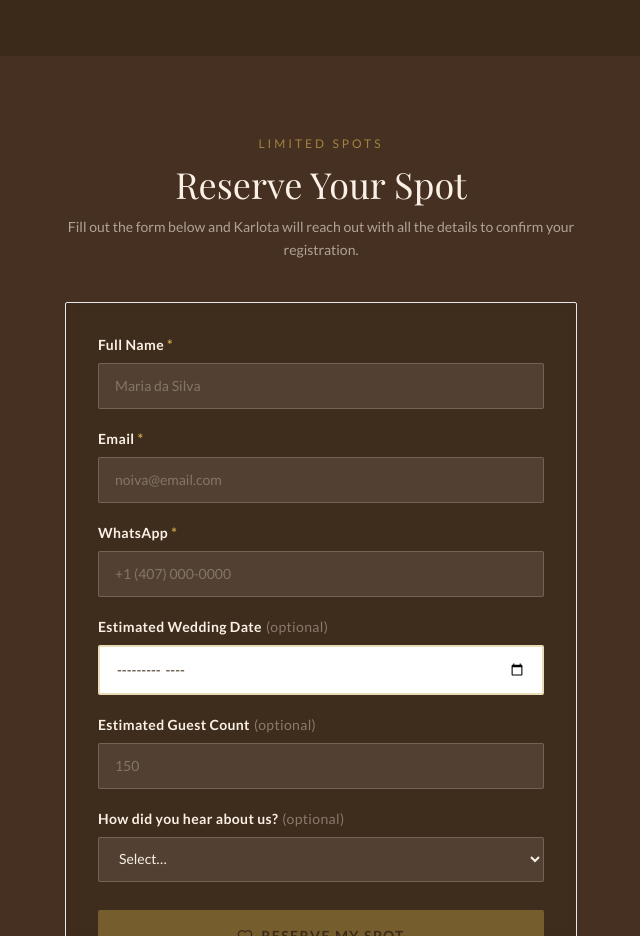
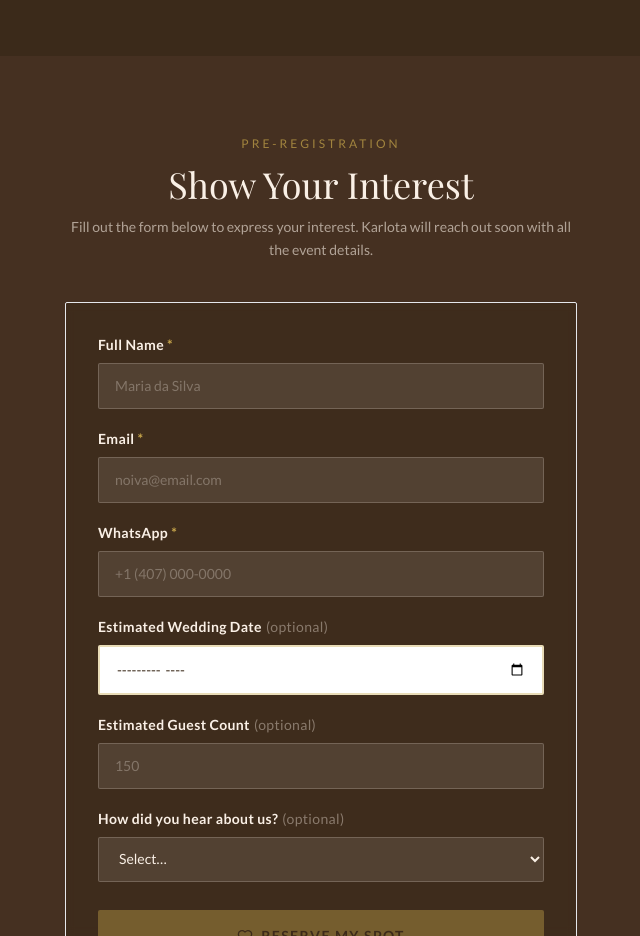
Before and after one commit to gabrielcfonseca/karlotagourmet, a Next.js app: page /bridal-fair in a window 1280 px wide. Shown: the part 1740-2676 px from the top of the page, without its empty margins (319-959 px from the left). Built offline with nearby package versions, Linux system fonts and the light colour scheme; a web font is replaced by a local one.

Commit message:
fix pre-registration section text

```diff
--- a/app/bridal-fair/page.tsx
+++ b/app/bridal-fair/page.tsx
@@ -282,15 +282,15 @@ export default function BridalFairPage() {
         <div className="max-w-lg mx-auto">
           <div className="text-center mb-10">
             <p className="font-lato text-xs tracking-[0.25em] uppercase text-gold/70 mb-3">
-              {t('Limited Spots', 'Vagas Limitadas')}
+              {t('Pre-Registration', 'Pré-Cadastro')}
             </p>
             <h2 className="font-playfair text-4xl text-cream mb-3">
-              {t('Reserve Your Spot', 'Garanta Sua Vaga')}
+              {t('Show Your Interest', 'Demonstre Seu Interesse')}
             </h2>
             <p className="font-lato text-cream/60 text-sm leading-relaxed">
               {t(
-                'Fill out the form below and Karlota will reach out with all the details to confirm your registration.',
-                'Preencha o formulário abaixo e Karlota entrará em contato com todos os detalhes para confirmar sua inscrição.'
+                'Fill out the form below to express your interest. Karlota will reach out soon with all the event details.',
+                'Preencha o formulário abaixo para demonstrar seu interesse. Karlota entrará em contato em breve com todos os detalhes do evento.'
               )}
             </p>
           </div>
```
